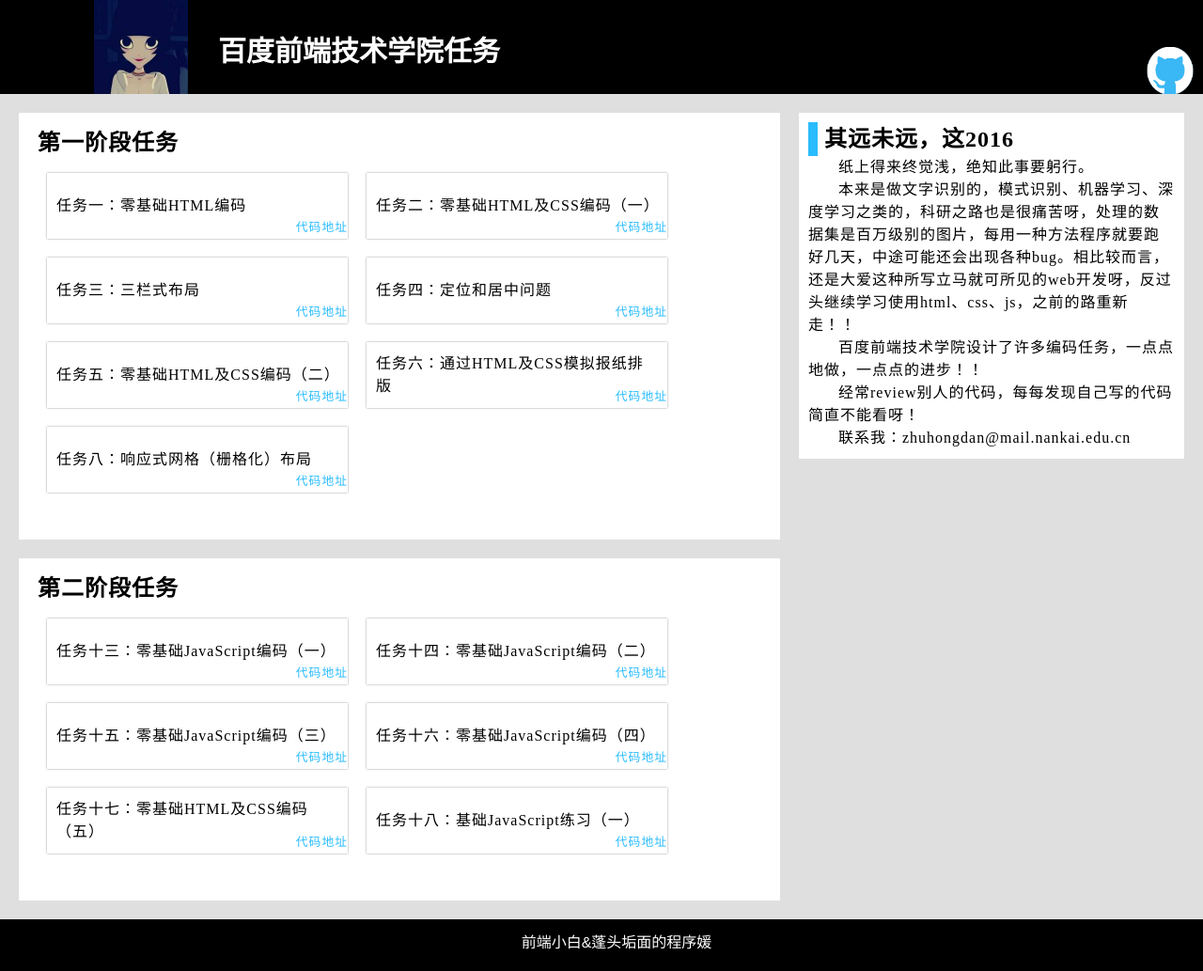
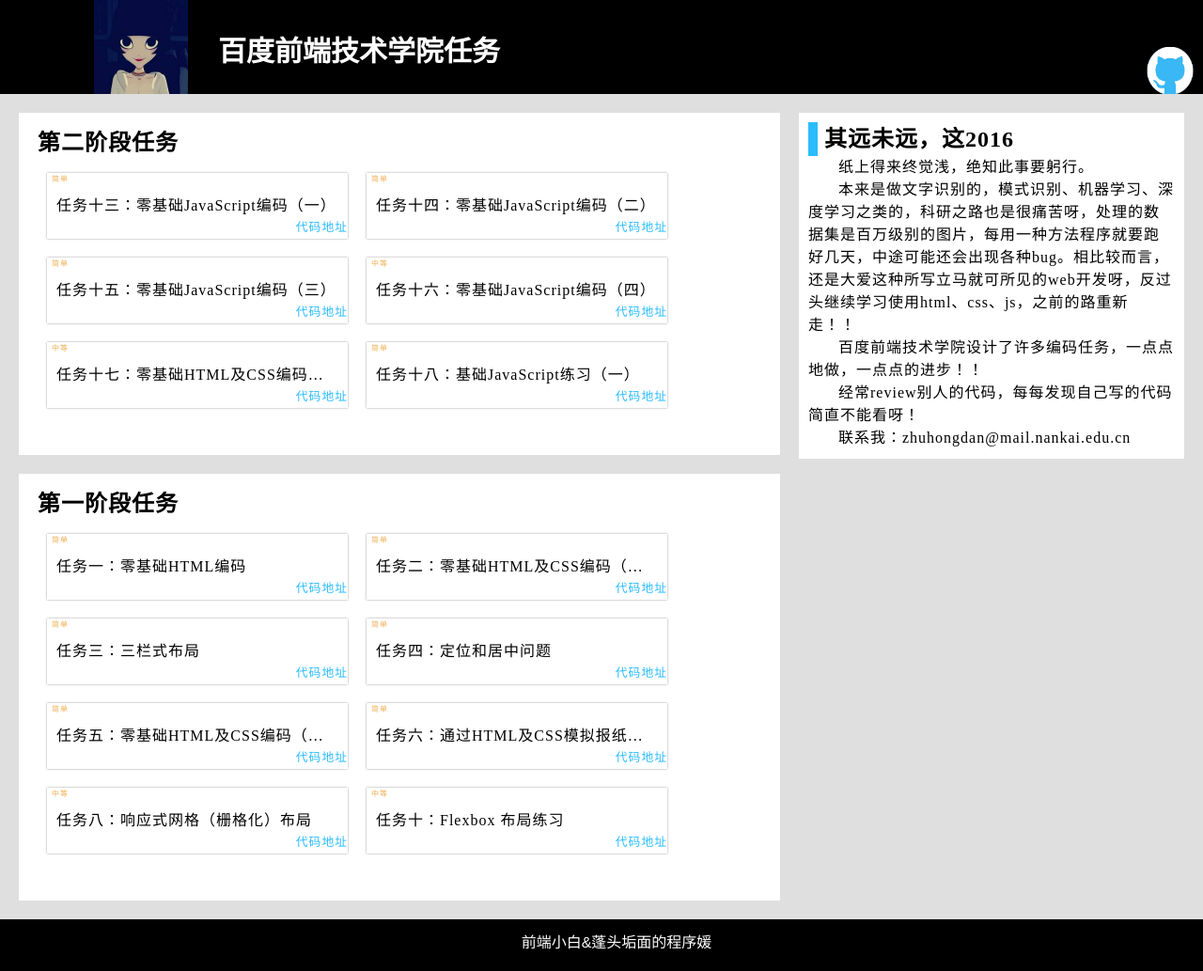
Before and after one commit to HeddaZhu/HeddaZhu.github.io, a Jekyll site: the page IFE_index.html, which Jekyll copies as it is, in a window 1280 px wide. Shown: the whole page at 94% size. Built offline with Jekyll 4.4.1, drawn with Linux system fonts in a browser that asks for light colours.

Commit message:
百度前端技术学院任务19

```diff
--- a/IFE_index.html
+++ b/IFE_index.html
@@ -24,34 +24,35 @@
 
 		<section>
 			<article>
-				<h1>第一阶段任务</h1>
+				<h1>第二阶段任务</h1>
 				<ul>
-					<li><a href="https://heddazhu.github.io/task1/task1.html" title="查看demo">任务一：零基础HTML编码</a><a class="code" href="https://github.com/HeddaZhu/HeddaZhu.github.io/tree/master/task1/task1.html" title="查看实现代码">代码地址</a></li>
-					<li><a href="https://heddazhu.github.io/task1/task2.html" title="查看demo">任务二：零基础HTML及CSS编码（一）</a><a class="code" href="https://github.com/HeddaZhu/HeddaZhu.github.io/tree/master/task1/task2.html" title="查看实现代码">代码地址</a></li>
-					<li><a href="https://heddazhu.github.io/task1/task3.html" title="查看demo">任务三：三栏式布局</a><a class="code" href="https://github.com/HeddaZhu/HeddaZhu.github.io/tree/master/task1/task3.html" title="查看实现代码">代码地址</a></li>
-					<li><a href="https://heddazhu.github.io/task1/task4.html" title="查看demo">任务四：定位和居中问题</a><a class="code" href="https://github.com/HeddaZhu/HeddaZhu.github.io/tree/master/task1/task4.html" title="查看实现代码">代码地址</a></li>
-					<li><a href="https://heddazhu.github.io/task1/task5.html" title="查看demo">任务五：零基础HTML及CSS编码（二）</a><a class="code" href="https://github.com/HeddaZhu/HeddaZhu.github.io/tree/master/task1/task5.html" title="查看实现代码">代码地址</a></li>
-					<li><a href="https://heddazhu.github.io/task1/task6.html" title="查看demo">任务六：通过HTML及CSS模拟报纸排版</a><a class="code" href="https://github.com/HeddaZhu/HeddaZhu.github.io/tree/master/task1/task6.html" title="查看实现代码">代码地址</a></li>
+					<li><span>简单</span><a href="https://heddazhu.github.io/task2/task13.html" title="查看demo">任务十三：零基础JavaScript编码（一）</a><a class="code" href="https://github.com/HeddaZhu/HeddaZhu.github.io/tree/master/task2/task13.html" title="查看实现代码">代码地址</a></li>
+					<li><span>简单</span><a href="https://heddazhu.github.io/task2/task14.html" title="查看demo">任务十四：零基础JavaScript编码（二）</a><a class="code" href="https://github.com/HeddaZhu/HeddaZhu.github.io/tree/master/task2/task14.html" title="查看实现代码">代码地址</a></li>
+					<li><span>简单</span><a href="https://heddazhu.github.io/task2/task15.html" title="查看demo">任务十五：零基础JavaScript编码（三）</a><a class="code" href="https://github.com/HeddaZhu/HeddaZhu.github.io/tree/master/task2/task15.html" title="查看实现代码">代码地址</a></li>
+					<li><span>中等</span><a href="https://heddazhu.github.io/task2/task16.html" title="查看demo">任务十六：零基础JavaScript编码（四）</a><a class="code" href="https://github.com/HeddaZhu/HeddaZhu.github.io/tree/master/task2/task16.html" title="查看实现代码">代码地址</a></li>
+					<li><span>中等</span><a href="https://heddazhu.github.io/task2/task17.html" title="查看demo">任务十七：零基础HTML及CSS编码（五）</a><a class="code" href="https://github.com/HeddaZhu/HeddaZhu.github.io/tree/master/task2/task17.html" title="查看实现代码">代码地址</a></li>
+					<li><span>简单</span><a href="https://heddazhu.github.io/task2/task18.html" title="查看demo">任务十八：基础JavaScript练习（一）</a><a class="code" href="https://github.com/HeddaZhu/HeddaZhu.github.io/tree/master/task2/task18.html" title="查看实现代码">代码地址</a></li>
 					<!--
 					<li><a href="https://heddazhu.github.io/task1/task7.html">任务七：实现常见的技术产品官网的页面架构及样式布局</a></li>
 					-->
-					<li><a href="https://heddazhu.github.io/task1/task8.html" title="查看demo">任务八：响应式网格（栅格化）布局</a><a class="code" href="https://github.com/HeddaZhu/HeddaZhu.github.io/tree/master/task1/task8.html" title="查看实现代码">代码地址</a></li>
 				</ul>
 				<ul  style="clear:both;"></ul>
 
 			</article>
 			<article>
-				<h1>第二阶段任务</h1>
+				<h1>第一阶段任务</h1>
 				<ul>
-					<li><a href="https://heddazhu.github.io/task2/task13.html" title="查看demo">任务十三：零基础JavaScript编码（一）</a><a class="code" href="https://github.com/HeddaZhu/HeddaZhu.github.io/tree/master/task2/task13.html" title="查看实现代码">代码地址</a></li>
-					<li><a href="https://heddazhu.github.io/task2/task14.html" title="查看demo">任务十四：零基础JavaScript编码（二）</a><a class="code" href="https://github.com/HeddaZhu/HeddaZhu.github.io/tree/master/task2/task14.html" title="查看实现代码">代码地址</a></li>
-					<li><a href="https://heddazhu.github.io/task2/task15.html" title="查看demo">任务十五：零基础JavaScript编码（三）</a><a class="code" href="https://github.com/HeddaZhu/HeddaZhu.github.io/tree/master/task2/task15.html" title="查看实现代码">代码地址</a></li>
-					<li><a href="https://heddazhu.github.io/task2/task16.html" title="查看demo">任务十六：零基础JavaScript编码（四）</a><a class="code" href="https://github.com/HeddaZhu/HeddaZhu.github.io/tree/master/task2/task16.html" title="查看实现代码">代码地址</a></li>
-					<li><a href="https://heddazhu.github.io/task2/task17.html" title="查看demo">任务十七：零基础HTML及CSS编码（五）</a><a class="code" href="https://github.com/HeddaZhu/HeddaZhu.github.io/tree/master/task2/task17.html" title="查看实现代码">代码地址</a></li>
-					<li><a href="https://heddazhu.github.io/task2/task18.html" title="查看demo">任务十八：基础JavaScript练习（一）</a><a class="code" href="https://github.com/HeddaZhu/HeddaZhu.github.io/tree/master/task2/task18.html" title="查看实现代码">代码地址</a></li>
+					<li><span>简单</span><a href="https://heddazhu.github.io/task1/task1.html" title="查看demo">任务一：零基础HTML编码</a><a class="code" href="https://github.com/HeddaZhu/HeddaZhu.github.io/tree/master/task1/task1.html" title="查看实现代码">代码地址</a></li>
+					<li><span>简单</span><a href="https://heddazhu.github.io/task1/task2.html" title="查看demo">任务二：零基础HTML及CSS编码（一）</a><a class="code" href="https://github.com/HeddaZhu/HeddaZhu.github.io/tree/master/task1/task2.html" title="查看实现代码">代码地址</a></li>
+					<li><span>简单</span><a href="https://heddazhu.github.io/task1/task3.html" title="查看demo">任务三：三栏式布局</a><a class="code" href="https://github.com/HeddaZhu/HeddaZhu.github.io/tree/master/task1/task3.html" title="查看实现代码">代码地址</a></li>
+					<li><span>简单</span><a href="https://heddazhu.github.io/task1/task4.html" title="查看demo">任务四：定位和居中问题</a><a class="code" href="https://github.com/HeddaZhu/HeddaZhu.github.io/tree/master/task1/task4.html" title="查看实现代码">代码地址</a></li>
+					<li><span>简单</span><a href="https://heddazhu.github.io/task1/task5.html" title="查看demo">任务五：零基础HTML及CSS编码（二）</a><a class="code" href="https://github.com/HeddaZhu/HeddaZhu.github.io/tree/master/task1/task5.html" title="查看实现代码">代码地址</a></li>
+					<li><span>简单</span><a href="https://heddazhu.github.io/task1/task6.html" title="查看demo">任务六：通过HTML及CSS模拟报纸排版</a><a class="code" href="https://github.com/HeddaZhu/HeddaZhu.github.io/tree/master/task1/task6.html" title="查看实现代码">代码地址</a></li>
 					<!--
 					<li><a href="https://heddazhu.github.io/task1/task7.html">任务七：实现常见的技术产品官网的页面架构及样式布局</a></li>
 					-->
+					<li><span>中等</span><a href="https://heddazhu.github.io/task1/task8.html" title="查看demo">任务八：响应式网格（栅格化）布局</a><a class="code" href="https://github.com/HeddaZhu/HeddaZhu.github.io/tree/master/task1/task8.html" title="查看实现代码">代码地址</a></li>
+					<li><span>中等</span><a href="https://heddazhu.github.io/task1/task10.html" title="查看demo">任务十：Flexbox 布局练习</a><a class="code" href="https://github.com/HeddaZhu/HeddaZhu.github.io/tree/master/task1/task10.html" title="查看实现代码">代码地址</a></li>
 				</ul>
 				<ul  style="clear:both;"></ul>
 
--- a/task1/css/index.css
+++ b/task1/css/index.css
@@ -43,6 +43,7 @@ section article ul li {
     display: flex;
     flex-direction: column;
     justify-content: center;
+
 }
 section article ul li:hover{
 	background-color:  #29bcff;
@@ -50,9 +51,19 @@ section article ul li:hover{
 section article ul li:hover a ,section article ul li:hover a.code{
     color: white;
 }
+section article ul li span{
+	font-size: 0.5em;
+	color: #f0ad4e;
+	position: absolute;
+	top: -5px;
+	left: 5px;
+}
 section article ul li a{
 	color: #000;
 	text-decoration:none;
+	 white-space:nowrap;
+	 overflow:hidden;
+	 text-overflow:ellipsis;
 }
 section article ul li a.code{
 	color: #29bcff;
--- a/task1/css/task8.css
+++ b/task1/css/task8.css
@@ -9,7 +9,7 @@ body{
 div.wrapper{
 
 	padding: 0px 0px 0px 10px;
-	width: calc(100%-20px);
+	width: calc(100% - 20px);
 }
 div.wrapper:before,div.wrapper:after{
 	content: "";
```
Also changed, not shown: _posts/2016-08-22-CSS3-boxsize-calc.md (+1 -1 lines), _posts/2016-08-22-HTTP-Learning-SimpleHTTP.md (+12 -2 lines), task1/css/task10.css (added, +50 -0 lines), task1/task10.html (added, +17 -0 lines), task2/js/task19.js (+99 -0 lines), task2/task19.html (+28 -2 lines).
